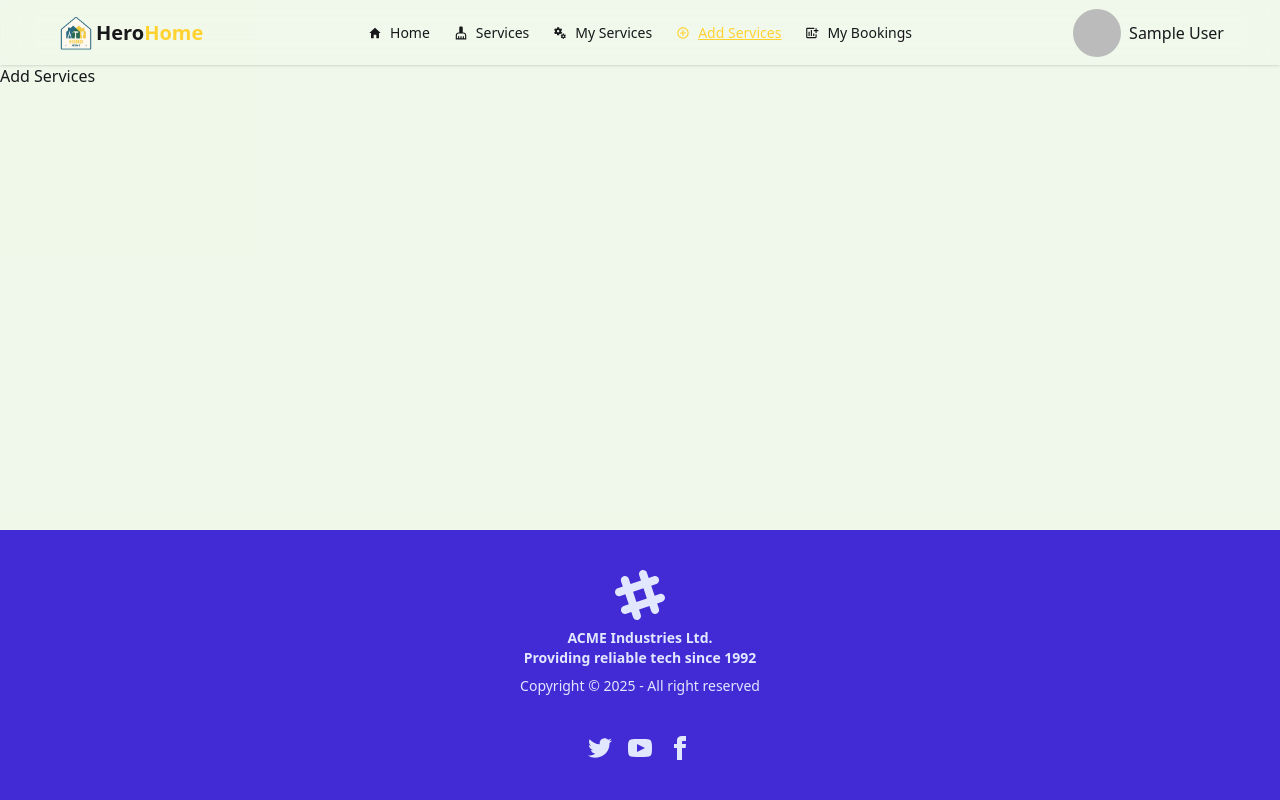
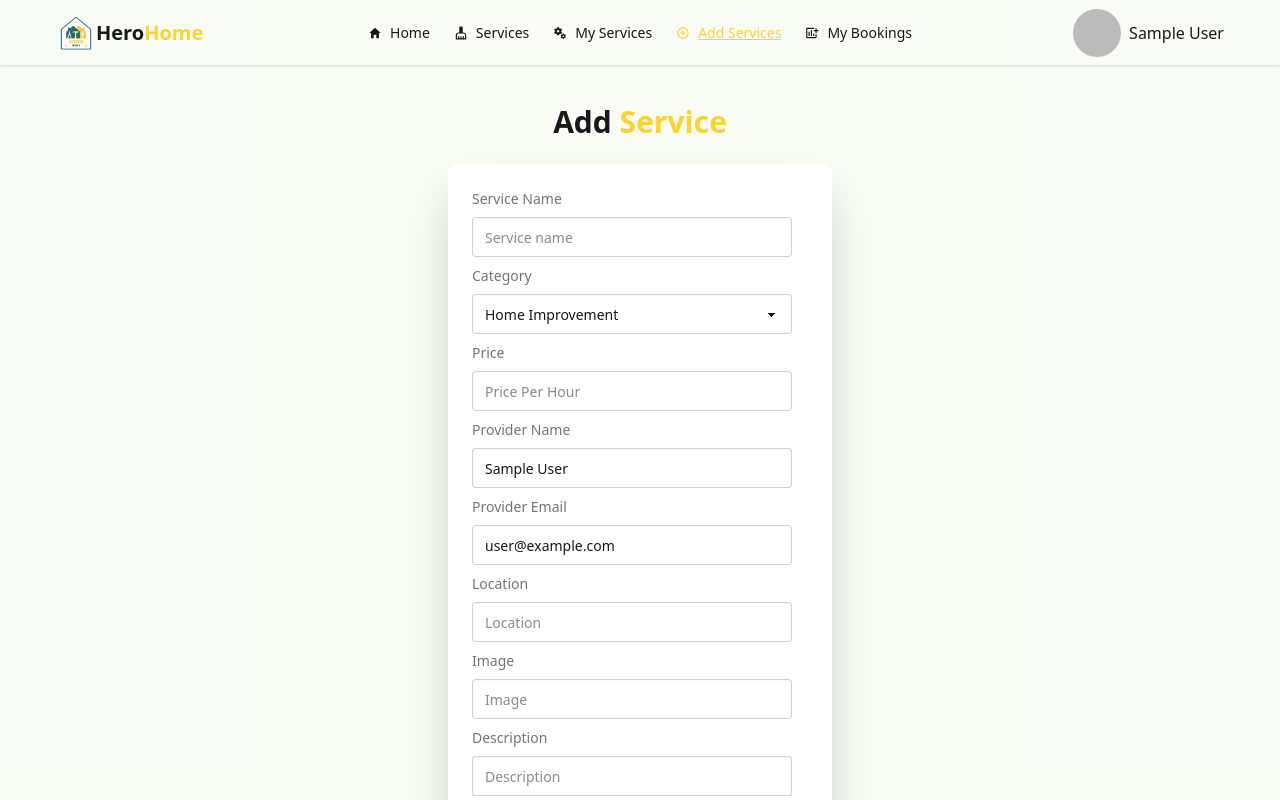
Before and after one commit to IGNIT3-xD/Assignment-10-Client, a React (Vite) app: page /add-services in a window 1280 px wide. Shown: the top 800 px of the page. Built offline with nearby package versions, Linux system fonts and the light colour scheme; no server answers; sample sign-in values are in the browser's storage.

Commit message:
Add Service added

```diff
--- a/src/components/Card2.jsx
+++ b/src/components/Card2.jsx
@@ -22,7 +22,7 @@ const Card2 = ({ service }) => {
           </div>
           <div className="date-box">
             <span className="month">Rating</span>
-            <span className="date">{rating}</span>
+            <span className="date">{rating === null ? '--' : rating}</span>
           </div>
         </div>
       </div>
--- a/src/index.css
+++ b/src/index.css
@@ -2,7 +2,7 @@
 @plugin "daisyui";
 
 body{
-    background-color: #eef7e8e1;
+    background-color: #eef7e870;
 }
 
 .navbar a.active{
--- a/src/pages/AddServices.jsx
+++ b/src/pages/AddServices.jsx
@@ -1,9 +1,83 @@
-import React from 'react';
+import React, { use } from 'react';
+import { AuthContext } from './../contexts/AuthContext';
+import { useAxios } from './../hooks/useAxios';
+import Swal from 'sweetalert2';
 
 const AddServices = () => {
+    const { user } = use(AuthContext)
+    const instance = useAxios()
+
+    const handleAddService = (e) => {
+        e.preventDefault()
+        const serviceName = e.target.service.value;
+        const category = e.target.category.value;
+        const price = e.target.price.value;
+        const name = e.target.name.value;
+        const email = e.target.email.value;
+        const location = e.target.location.value;
+        const image = e.target.image.value;
+        const desc = e.target.desc.value;
+
+        const newService = {
+            serviceName,
+            category,
+            providerName: name,
+            providerEmail: email,
+            ratePerHour: price,
+            location,
+            description: desc,
+            image,
+            rating: null
+        }
+        // console.log(newService);
+
+        instance.post('/services', newService)
+            .then(res => {
+                // console.log(res.data);
+                if (res.data.insertedId) {
+                    Swal.fire({
+                        position: "center",
+                        icon: "success",
+                        title: "Your work has been saved",
+                        showConfirmButton: false,
+                        timer: 1500
+                    });
+                }
+                e.target.reset()
+            })
+    }
+
     return (
-        <div>
-            Add Services
+        <div className='w-11/12 mx-auto my-10'>
+            <h1 className='font-bold text-2xl md:text-3xl text-center my-6'>Add <span className='text-amber-300'> Service </span></h1>
+            <div className='card bg-base-100 w-full max-w-sm shrink-0 shadow-2xl mx-auto'>
+                <form onSubmit={handleAddService} className='card-body'>
+                    <label className="label">Service Name</label>
+                    <input type="text" name='service' required className="input" placeholder="Service name" />
+                    <label className="label">Category</label>
+                    <select defaultValue="Category" name='category' className="select appearance-none">
+                        <option disabled={true}>Select a category</option>
+                        <option>Home Improvement</option>
+                        <option>Technical</option>
+                        <option>Repairs & Maintenance</option>
+                        <option>Gardening & Yard</option>
+                        <option>Cleaning</option>
+                    </select>
+                    <label className="label">Price</label>
+                    <input type="number" name='price' required className="input" placeholder="Price Per Hour" />
+                    <label className="label">Provider Name</label>
+                    <input type="text" name='name' readOnly className="input" defaultValue={user?.displayName} />
+                    <label className="label">Provider Email</label>
+                    <input type="email" name='email' readOnly className="input" defaultValue={user?.email} />
+                    <label className="label">Location</label>
+                    <input type="text" name='location' required className="input" placeholder="Location" />
+                    <label className="label">Image</label>
+                    <input type="text" name='image' required className="input" placeholder="Image" />
+                    <label className="label">Description</label>
+                    <input type="text" name='desc' required className="input" placeholder="Description" />
+                    <button className='btn bg-amber-300'>Create A Product</button>
+                </form>
+            </div>
         </div>
     );
 };
--- a/src/pages/MyServices.jsx
+++ b/src/pages/MyServices.jsx
@@ -3,7 +3,41 @@ import React from 'react';
 const MyServices = () => {
     return (
         <div>
-            My Services
+            <h1 className='font-bold text-2xl md:text-3xl text-center my-6'>My <span className='text-amber-300'> Service </span></h1>
+            <div className='my-20 overflow-x-auto'>
+                <table className="table border border-black/10 bg-white">
+                    <thead>
+                        <tr>
+                            <th>SL No.</th>
+                            <th>Service Name</th>
+                            <th>Provider Email</th>
+                            <th>Customer Phone No.</th>
+                            <th>Customer Email</th>
+                            <th>Service Price</th>
+                            <th>Service Date</th>
+                            <th>Action</th>
+                        </tr>
+                    </thead>
+                    <tbody>
+                        {
+                            data.map((service, i) =>
+                                <tr key={service._id}>
+                                    <th>{i + 1}</th>
+                                    <td>{service.service_name}</td>
+                                    <td>{service.provider_email}</td>
+                                    <td>{service.customer_phone}</td>
+                                    <td>{service.customer_email}</td>
+                                    <td className='font-bold'>${service.price}</td>
+                                    <td>{service.date}</td>
+                                    <td>
+                                        <button onClick={() => handleCancel(service._id)} className='btn btn-xs text-green-600 outline outline-amber-500'>Cancel</button>
+                                    </td>
+                                </tr>
+                            )
+                        }
+                    </tbody>
+                </table>
+            </div>
         </div>
     );
 };
```
